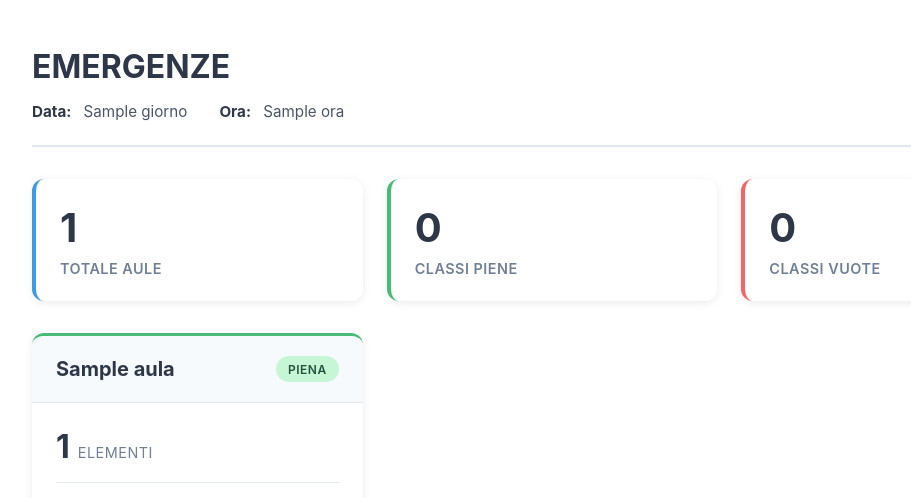
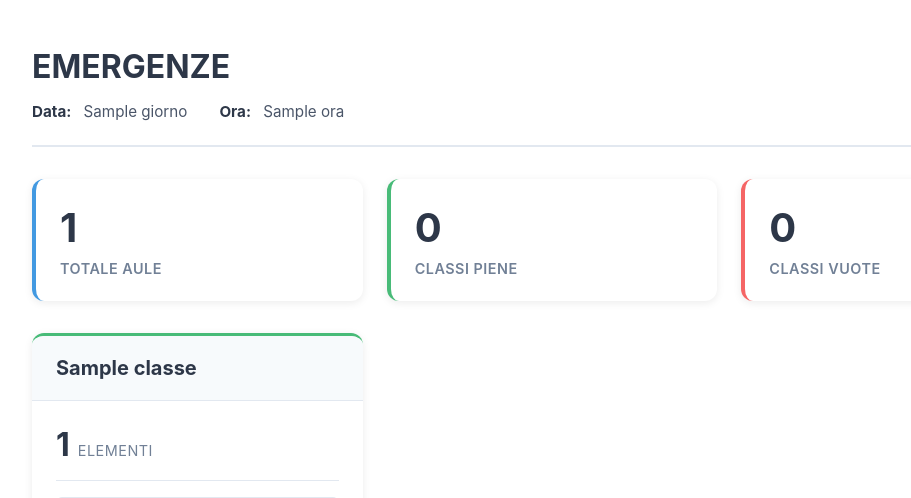
Before and after one commit to AltaMatz/RunOut, a Flask app: template runout/templates/emergenze.html in a window 1280 px wide. Shown: the part 125-623 px from the top of the page, without its empty margins (88-999 px from the left). Run offline with Flask 3, Linux system fonts and the light colour scheme; the template is opened without the code that fills it: most values are stand-ins (such as "Sample title", 1, 10 or a date in 2020).

Commit message:
Emergency UI Improvement
Intestazione celle modificata da aula a classe, poste in ordine alfanumerico

Inserimento nel riquadro "Dati aula" dell'aula della classe e il numero di studenti

Omissione delle celle riguardanti le classi vuote

```diff
--- a/runout/app.py
+++ b/runout/app.py
@@ -91,10 +91,28 @@ async def emergenze():
         tasks = [fetch_classe(client, a, API_TOKEN) for a in aula]
         risultati = await asyncio.gather(*tasks) # Esecuzione delle richieste in parallelo
 
-        return render_template("emergenze.html", risultati=risultati, giorno=giorno, ora=ora)
+        # Aggiungi classe a ciascun risultato e filtra quelli senza corrispondenza
+        risultati_filtrati = []
+        for r in risultati:
+            classe = r['aula']
+            if r['risultato'] and isinstance(r['risultato'], dict):
+                if r['risultato'].get('classe'):
+                    classe = r['risultato']['classe']
+                elif r['risultato'].get('studenti') and len(r['risultato']['studenti']) > 0:
+                    primo = r['risultato']['studenti'][0]
+                    if isinstance(primo, dict) and primo.get('classe'):
+                        classe = primo['classe']
+            r['classe'] = classe
+            if classe != r['aula']:
+                risultati_filtrati.append(r)
 
-@app.route("/elencoStudenti/<classe>") # ROTTA ELENCO STUDENTI
-async def elencoStudenti(classe):
+        # Ordina alfanumericamente per classe
+        risultati_filtrati.sort(key=lambda x: x['classe'])
+
+        return render_template("emergenze.html", risultati=risultati_filtrati, giorno=giorno, ora=ora)
+
+@app.route("/elencoStudenti/<classe>/<aula>") # ROTTA ELENCO STUDENTI
+async def elencoStudenti(classe, aula):
 
     url = f"https://sipal.itispaleocapa.it/api/proxySipal/v1/studenti/classe/elenco/{classe}"
     headers = {
@@ -121,6 +139,7 @@ async def elencoStudenti(classe):
             return render_template(
                 "elenco_studenti.html",
                 classe=classe,
+                aula=aula,
                 studenti=studenti,
                 giorno=None,
                 ora=None,
@@ -130,6 +149,7 @@ async def elencoStudenti(classe):
         return render_template(
             "elenco_studenti.html",
             classe=classe,
+            aula=aula,
             studenti=[],
             giorno=None,
             ora=None,
@@ -139,6 +159,7 @@ async def elencoStudenti(classe):
         return render_template(
             "elenco_studenti.html",
             classe=classe,
+            aula=aula,
             studenti=[],
             giorno=None,
             ora=None,
--- a/runout/templates/elenco_studenti.html
+++ b/runout/templates/elenco_studenti.html
@@ -1,6 +1,6 @@
 {% extends "base.html" %}
 
-{% block title %}Elenco Studenti - {{ classe }} - Runout{% endblock %}
+{% block title %}Elenco Studenti - {{ aula }} - Runout{% endblock %}
 
 {% block content %}
 <div class="page-container">
@@ -8,7 +8,7 @@
         <h2>ELENCO STUDENTI</h2>
         <div class="info-bar">
             <span class="info-item">
-                <strong>Classe:</strong> {{ classe }}
+                <strong>Aula:</strong> {{ aula }}
             </span>
         </div>
     </div>
--- a/runout/templates/emergenze.html
+++ b/runout/templates/emergenze.html
@@ -33,30 +33,10 @@
 
     <div class="classi-grid">
         {% for risultato in risultati %}
-         {# Provo a ricavare la CLASSE:
-            - prima da risultato.risultato['classe']
-            - altrimenti dal primo studente (se presente) -> studente['classe']
-            - fallback: uso l'aula #}
-         {% set classe = risultato.aula %}
-         {% if risultato.risultato and risultato.risultato is mapping %}
-             {% if risultato.risultato.get('classe') %}
-                 {% set classe = risultato.risultato.get('classe') %}
-             {% elif risultato.risultato.get('studenti') and (risultato.risultato.get('studenti')|length > 0) %}
-                 {% set primo = risultato.risultato.get('studenti')[0] %}
-                 {% if primo is mapping and primo.get('classe') %}
-                     {% set classe = primo.get('classe') %}
-                 {% endif %}
-             {% endif %}
-         {% endif %}
-        <a href="{{ url_for('elencoStudenti', classe=classe) }}" class="classe-card-link">
+        <a href="{{ url_for('elencoStudenti', classe=risultato.classe, aula=risultato.aula) }}" class="classe-card-link">
         <div class="classe-card {% if risultato.errore %}error-card{% else %}success-card{% endif %}">
             <div class="classe-header">
-                <h3 class="classe-nome">{{ risultato.aula }}</h3>
-                {% if risultato.errore %}
-                    <span class="status-badge error-badge">VUOTA</span>
-                {% else %}
-                    <span class="status-badge success-badge">PIENA</span>
-                {% endif %}
+                <h3 class="classe-nome">{{ risultato.classe }}</h3>
             </div>
 
             {% if risultato.errore %}
@@ -91,7 +71,14 @@
                                 {% endif %}
                             {% elif risultato.risultato.get('classe') or risultato.risultato.get('aula') %}
                                 <p class="info-message">Dati aula disponibili</p>
-                                <pre class="data-preview">{{ risultato.risultato|tojson(indent=2) }}</pre>
+                                <div class="aula-info">
+                                    <div class="info-item">
+                                        <strong>AULA:</strong> {{ risultato.aula }}
+                                    </div>
+                                    <div class="info-item">
+                                        <strong>N. STUDENTI:</strong> {{ risultato.risultato.get('studenti', [])|length }}
+                                    </div>
+                                </div>
                             {% else %}
                                 <p class="empty-message">Nessuno studente presente</p>
                             {% endif %}
```
